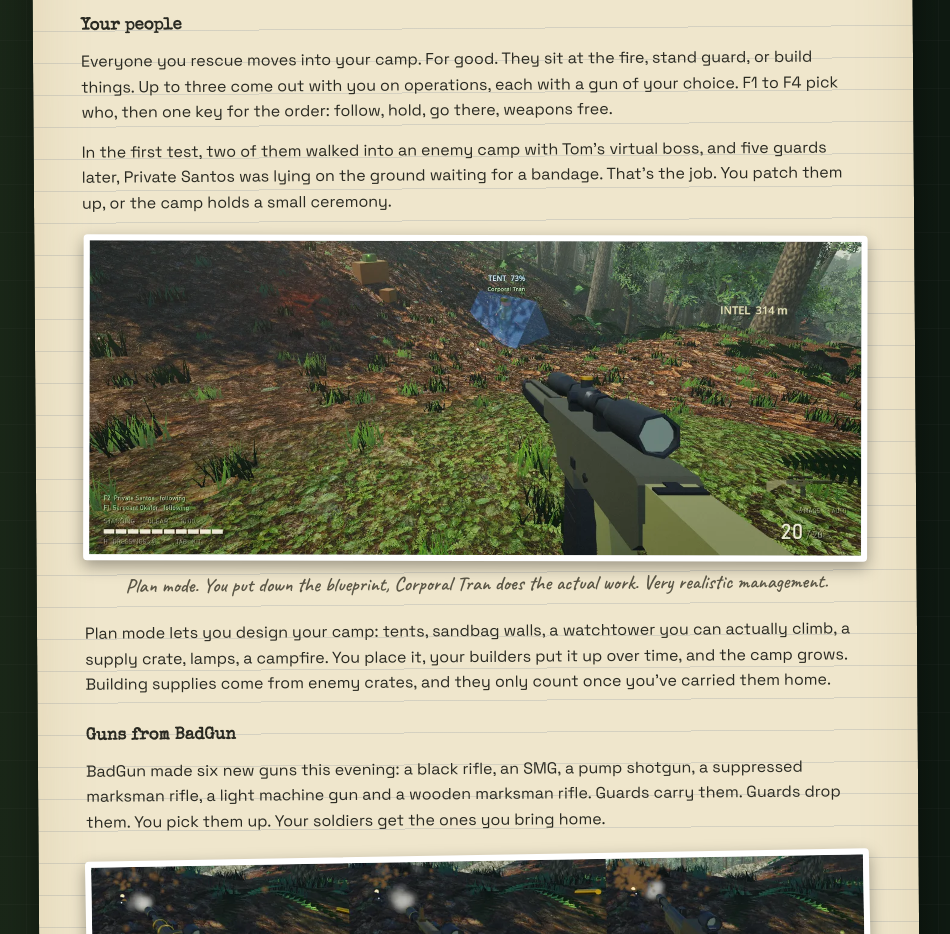
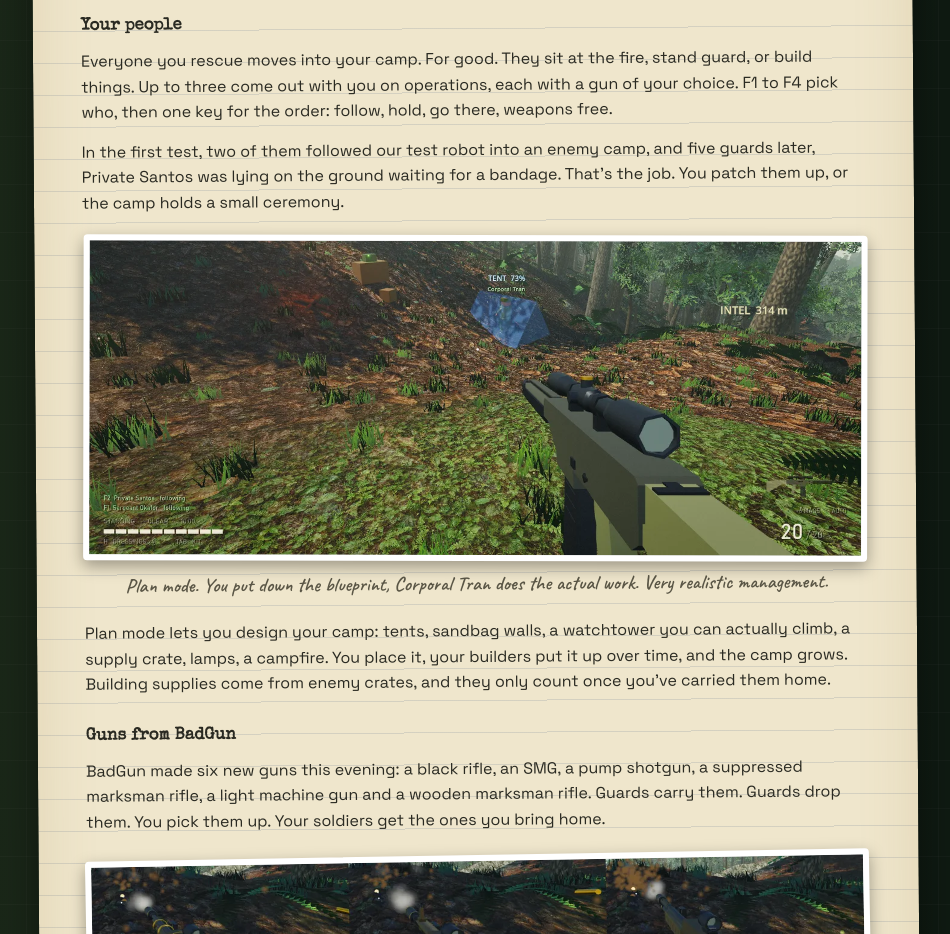
Before and after one commit to badsadcode/DeadRecon, a plain HTML site: page site/index.html in a window 1280 px wide. Shown: the part 3080-4014 px from the top of the page, without its empty margins (166-1116 px from the left). Drawn offline with nearby package versions, Linux system fonts and the light colour scheme.

Commit message:
Devlog #009: wording
Co-Authored-By: Claude Opus 5.5 <noreply@anthropic.com>

```diff
--- a/site/index.html
+++ b/site/index.html
@@ -103,7 +103,7 @@
 
         <h4>Your people</h4>
         <p>Everyone you rescue moves into your camp. For good. They sit at the fire, stand guard, or build things. Up to three come out with you on operations, each with a gun of your choice. F1 to F4 pick who, then one key for the order: follow, hold, go there, weapons free.</p>
-        <p>In the first test, two of them walked into an enemy camp with Tom's virtual boss, and five guards later, Private Santos was lying on the ground waiting for a bandage. That's the job. You patch them up, or the camp holds a small ceremony.</p>
+        <p>In the first test, two of them followed our test robot into an enemy camp, and five guards later, Private Santos was lying on the ground waiting for a bandage. That's the job. You patch them up, or the camp holds a small ceremony.</p>
 
         <figure class="shot">
           <img src="img/009/blueprint.webp" alt="A see-through blue tent blueprint at the camp labelled TENT 73%, with Corporal Tran building it; the squad list in the corner" loading="lazy" width="1280" height="520">
```
